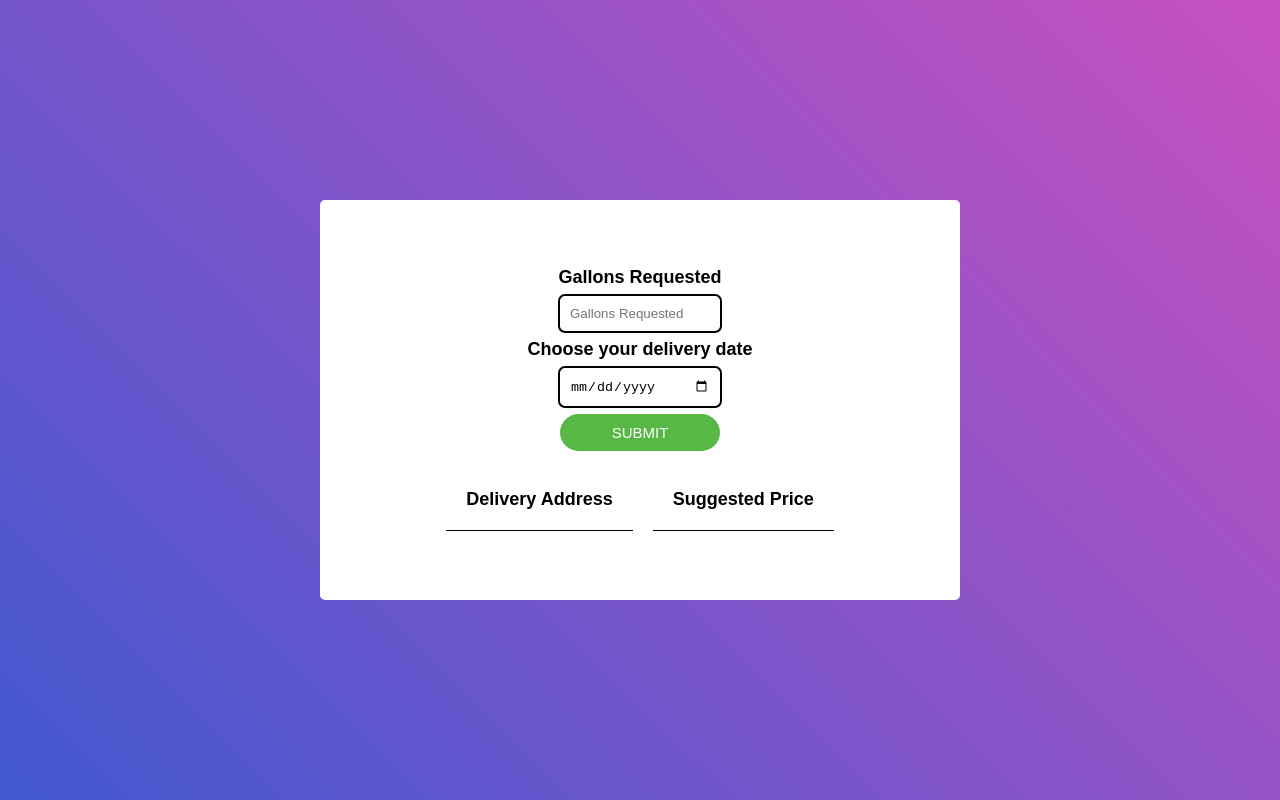
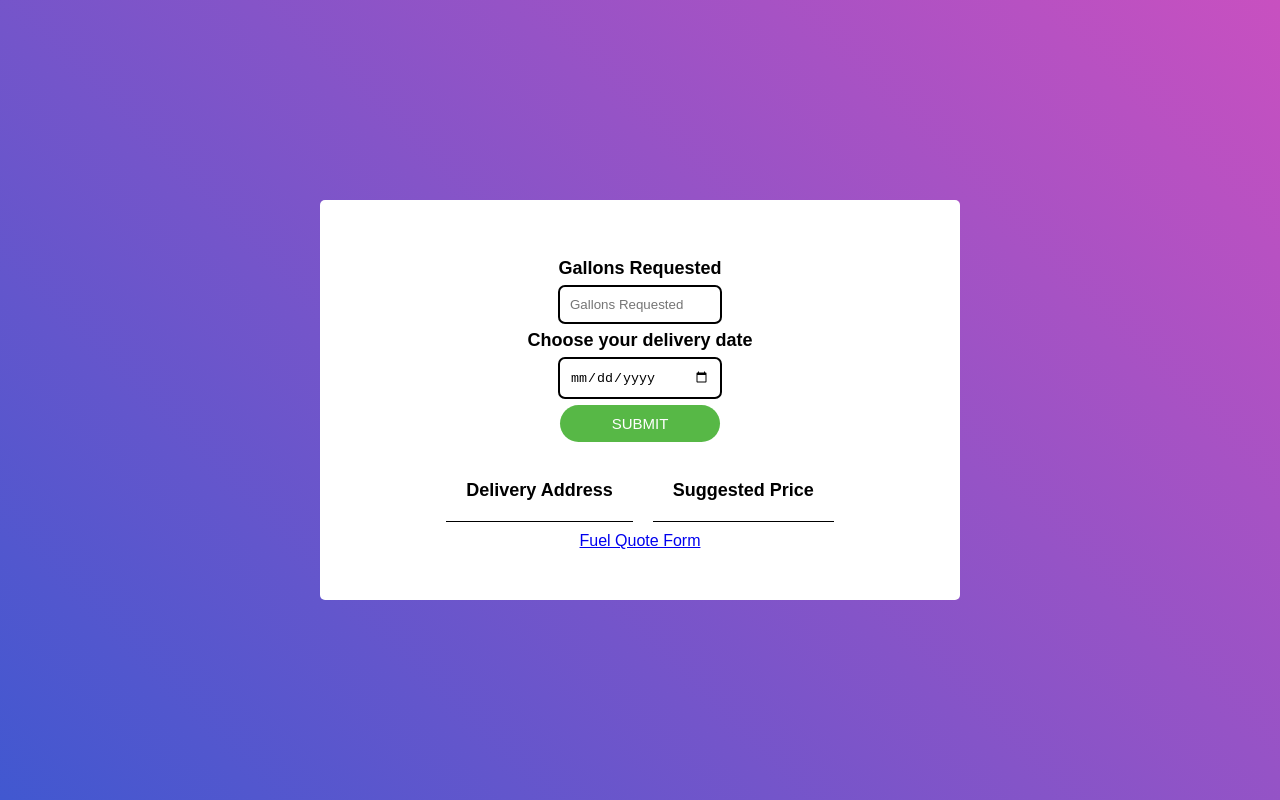
Before and after one commit to cod1r/COSC4353Project, a plain HTML site: page fuelQuoteForm.html in a window 1280 px wide. Drawn offline with Linux system fonts and the light colour scheme.

Commit message:
added a link that connects fuelQuoteForm and quoteHistory

```diff
--- a/fuelQuoteForm.html
+++ b/fuelQuoteForm.html
@@ -132,6 +132,14 @@
           <div></div>
         </div>
       </div>
+      <form>
+        <div class="text-center p-t-136">
+          <a class="txt2" href="quoteHistory.html">
+            Fuel Quote Form
+            <i class="fa fa-long-arrow-right m-l-5" aria-hidden="true"></i>
+          </a>
+        </div>
+      </form>
     </div>
 </body>
 </html>
```
Also changed, not shown: quoteHistory.html (+9 -1 lines).
